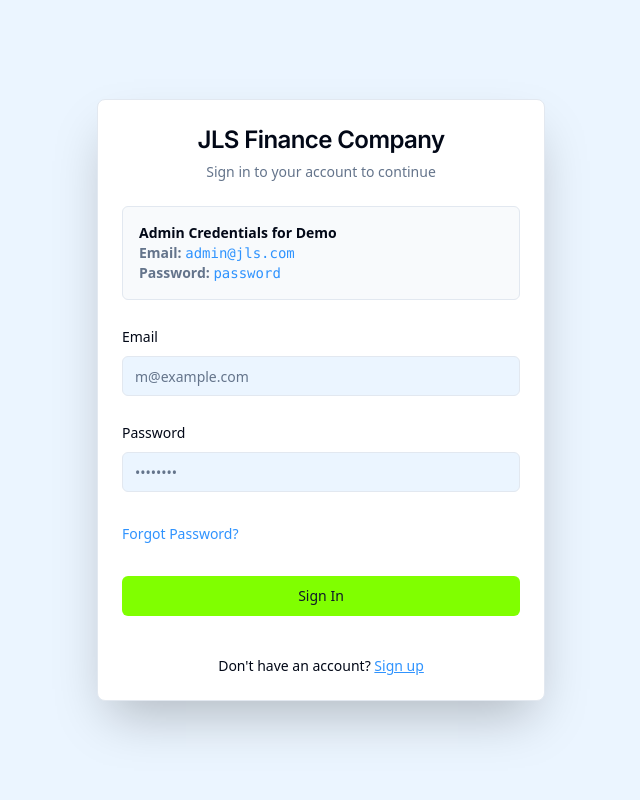
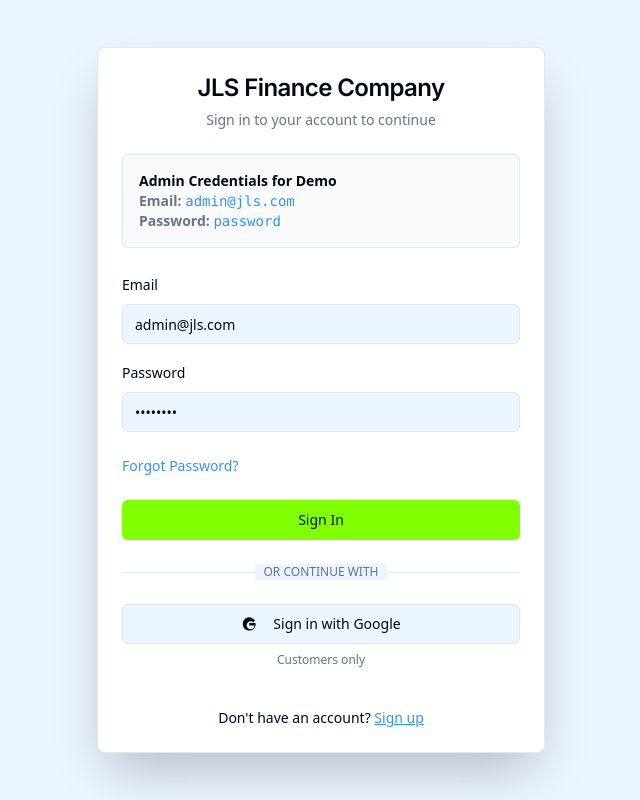
Before and after one commit to jlsfinance/jls-finance, a Next.js app: page /login in a window 1280 px wide. Shown: the whole page, without its empty margins (319-959 px from the left). Built offline with nearby package versions, Linux system fonts and the light colour scheme.

Commit message:
Goal: Enable Google Sign-In only for Customers When a user logs in with

```diff
--- a/src/app/login/page.tsx
+++ b/src/app/login/page.tsx
@@ -1,3 +1,4 @@
+
 "use client";
 
 import { useState } from "react";
@@ -7,8 +8,8 @@ import { useForm } from "react-hook-form";
 import { zodResolver } from "@hookform/resolvers/zod";
 import { z } from "zod";
 import { auth, db, isFirebaseInitialized } from "@/lib/firebase";
-import { signInWithEmailAndPassword } from "firebase/auth";
-import { doc, getDoc } from "firebase/firestore";
+import { signInWithEmailAndPassword, GoogleAuthProvider, signInWithPopup, signOut } from "firebase/auth";
+import { doc, getDoc, setDoc } from "firebase/firestore";
 
 import { Button } from "@/components/ui/button";
 import { Card, CardContent, CardDescription, CardHeader, CardTitle } from "@/components/ui/card";
@@ -25,16 +26,26 @@ const loginSchema = z.object({
 
 type LoginFormValues = z.infer<typeof loginSchema>;
 
+const GoogleIcon = (props: React.SVGProps<SVGSVGElement>) => (
+    <svg role="img" viewBox="0 0 24 24" {...props}>
+        <path
+        fill="currentColor"
+        d="M12.48 10.92v3.28h7.84c-.24 1.84-.85 3.18-1.73 4.1-1.02 1.02-2.34 1.63-4.08 1.63-3.34 0-6.03-2.73-6.03-6.1s2.69-6.1 6.03-6.1c1.87 0 3.13.77 3.9 1.5l2.6-2.6C16.99 3.13 15.01 2 12.48 2c-5.45 0-9.84 4.4-9.84 9.84s4.39 9.84 9.84 9.84c5.19 0 9.4-3.57 9.4-9.48 0-.6-.05-1.18-.15-1.74H12.48z"
+        />
+    </svg>
+);
+
 export default function LoginPage() {
   const router = useRouter();
   const { toast } = useToast();
   const [loading, setLoading] = useState(false);
+  const [googleLoading, setGoogleLoading] = useState(false);
 
   const form = useForm<LoginFormValues>({
     resolver: zodResolver(loginSchema),
     defaultValues: {
-      email: "",
-      password: "",
+      email: "admin@jls.com",
+      password: "password",
     },
   });
 
@@ -73,15 +84,7 @@ export default function LoginPage() {
             title: "Login Successful",
             description: `Welcome back, ${userData.name}!`,
         });
-
-        // Redirect based on role
-        if (userData.role === 'admin') {
-            router.push('/dashboard');
-        } else if (userData.role === 'agent') {
-            router.push('/dashboard');
-        } else {
-            router.push('/dashboard');
-        }
+        router.push('/dashboard');
       } else {
         throw new Error("User data not found in Firestore.");
       }
@@ -93,6 +96,62 @@ export default function LoginPage() {
         });
     } finally {
         setLoading(false);
+    }
+  };
+
+  const handleCustomerGoogleLogin = async () => {
+    if (!auth || !db) {
+        toast({ variant: "destructive", title: "Error", description: "Firebase is not configured." });
+        return;
+    }
+    setGoogleLoading(true);
+    const provider = new GoogleAuthProvider();
+    try {
+        const result = await signInWithPopup(auth, provider);
+        const user = result.user;
+        const userDocRef = doc(db, "users", user.uid);
+        const userDoc = await getDoc(userDocRef);
+
+        let userData;
+
+        if (userDoc.exists()) {
+            userData = userDoc.data();
+            if (userData.role !== 'customer') {
+                await signOut(auth); // Important: sign out non-customer
+                toast({
+                    variant: "destructive",
+                    title: "Access Denied",
+                    description: "Google Sign-In is for customers only. Admins and Agents must use email/password.",
+                });
+                setGoogleLoading(false);
+                return;
+            }
+        } else {
+            // New user, create their document with 'customer' role
+            userData = {
+                uid: user.uid,
+                name: user.displayName,
+                email: user.email,
+                role: 'customer',
+                createdAt: new Date().toISOString(),
+            };
+            await setDoc(userDocRef, userData);
+        }
+
+        localStorage.setItem('user', JSON.stringify(userData));
+        toast({ title: "Login Successful", description: `Welcome, ${userData.name}!` });
+        router.push('/dashboard');
+
+    } catch (error: any) {
+        if (error.code !== 'auth/popup-closed-by-user') {
+            toast({
+                variant: "destructive",
+                title: "Google Sign-In Failed",
+                description: error.message || "An unexpected error occurred.",
+            });
+        }
+    } finally {
+        setGoogleLoading(false);
     }
   };
 
@@ -110,7 +169,7 @@ export default function LoginPage() {
             <p className="text-muted-foreground"><strong>Password:</strong> <code className="font-mono text-primary">password</code></p>
           </div>
           <Form {...form}>
-            <form onSubmit={form.handleSubmit(onSubmit)} className="space-y-6">
+            <form onSubmit={form.handleSubmit(onSubmit)} className="space-y-4">
               <FormField
                 control={form.control}
                 name="email"
@@ -142,12 +201,34 @@ export default function LoginPage() {
                     <Link href="/forgot-password">Forgot Password?</Link>
                 </Button>
               </div>
-              <Button type="submit" className="w-full bg-accent hover:bg-accent/90 text-accent-foreground" disabled={loading}>
+              <Button type="submit" className="w-full bg-accent hover:bg-accent/90 text-accent-foreground" disabled={loading || googleLoading}>
                 {loading && <Loader2 className="mr-2 h-4 w-4 animate-spin" />}
                 Sign In
               </Button>
             </form>
           </Form>
+
+          <div className="relative my-6">
+            <div className="absolute inset-0 flex items-center">
+                <span className="w-full border-t" />
+            </div>
+            <div className="relative flex justify-center text-xs uppercase">
+                <span className="bg-background px-2 text-muted-foreground">
+                Or continue with
+                </span>
+            </div>
+          </div>
+
+          <Button variant="outline" className="w-full" type="button" disabled={loading || googleLoading} onClick={handleCustomerGoogleLogin}>
+            {googleLoading ? (
+                <Loader2 className="mr-2 h-4 w-4 animate-spin" />
+            ) : (
+                <GoogleIcon className="mr-2 h-4 w-4" />
+            )}
+            Sign in with Google
+          </Button>
+          <p className="mt-2 text-center text-xs text-muted-foreground">Customers only</p>
+
         </CardContent>
          <CardContent className="mt-4 text-center text-sm">
              Don&apos;t have an account?{" "}
```
